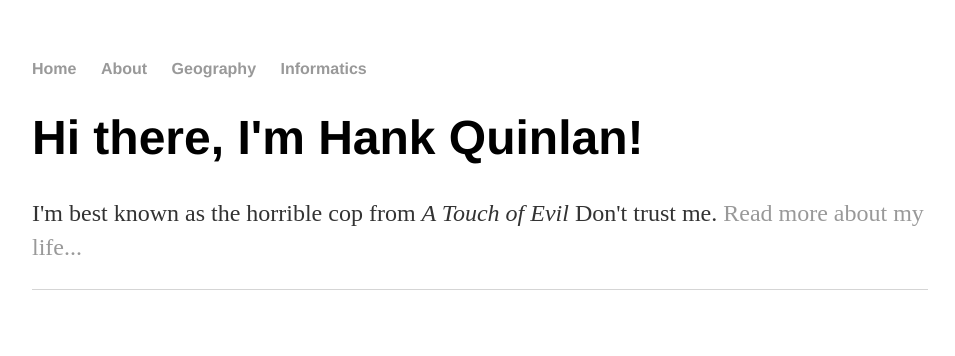
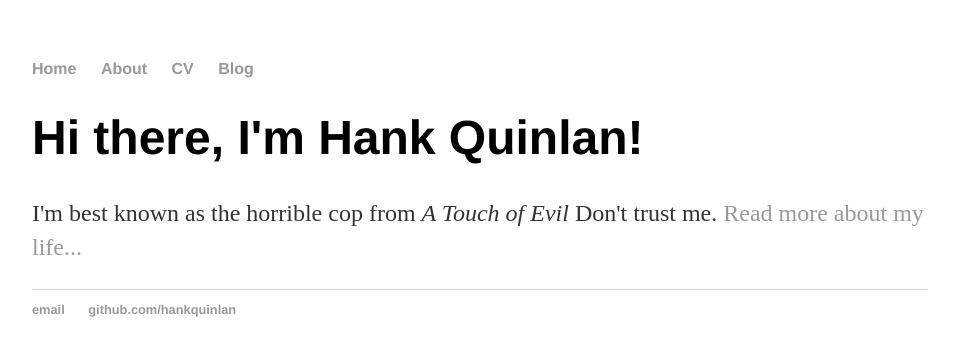
Before and after one commit to wliang25/wliang25.github.io, a Jekyll site: the page built from index.html, in a window 1280 px wide. Shown: the top 356 px of the page, without its empty margins (160-1115 px from the left). Built offline with Jekyll 4.4.1, drawn with Linux system fonts in a browser that asks for light colours.

Commit message:
Update index.html
Set up Jekyll

```diff
--- a/index.html
+++ b/index.html
@@ -1,35 +1,8 @@
-<!DOCTYPE html>
-<html>
-
-	<head>
-		<title>Wendy Liang</title>
-		<!-- link to main stylesheet -->
-		<link rel="stylesheet" type="text/css" href="/css/main.css">
-	</head>
-
-	<body>
-		<nav>
-    		<ul>
-        		<li><a href="/">Home</a></li>
-	        	<li><a href="/about">About</a></li>
-        		<li><a href="/geog">Geography</a></li>
-        		<li><a href="/info">Informatics</a></li>
-    		</ul>
-		</nav>
-		<div class="container">
-    		<div class="blurb">
-        		<h1>Hi there, I'm Hank Quinlan!</h1>
-				<p>I'm best known as the horrible cop from <em>A Touch of Evil</em> Don't trust me. <a href="/about">Read more about my life...</a></p>
-    		</div><!-- /.blurb -->
-		</div><!-- /.container -->
-		<footer>
-    		<ul>
-    			<!--
-        		<li><a href="mailto:hankquinlanhub@gmail.com">email</a></li>
-        		<li><a href="https://github.com/hankquinlan">github.com/hankquinlan</a></li>
-        		-->
-			</ul>
-		</footer>
-	</body>
-
-</html>
+---
+layout: default
+title: Wendy Liang
+---
+<div class="blurb">
+	<h1>Hi there, I'm Hank Quinlan!</h1>
+	<p>I'm best known as the horrible cop from <em>A Touch of Evil</em> Don't trust me. <a href="/about">Read more about my life...</a></p>
+</div><!-- /.blurb -->
```
